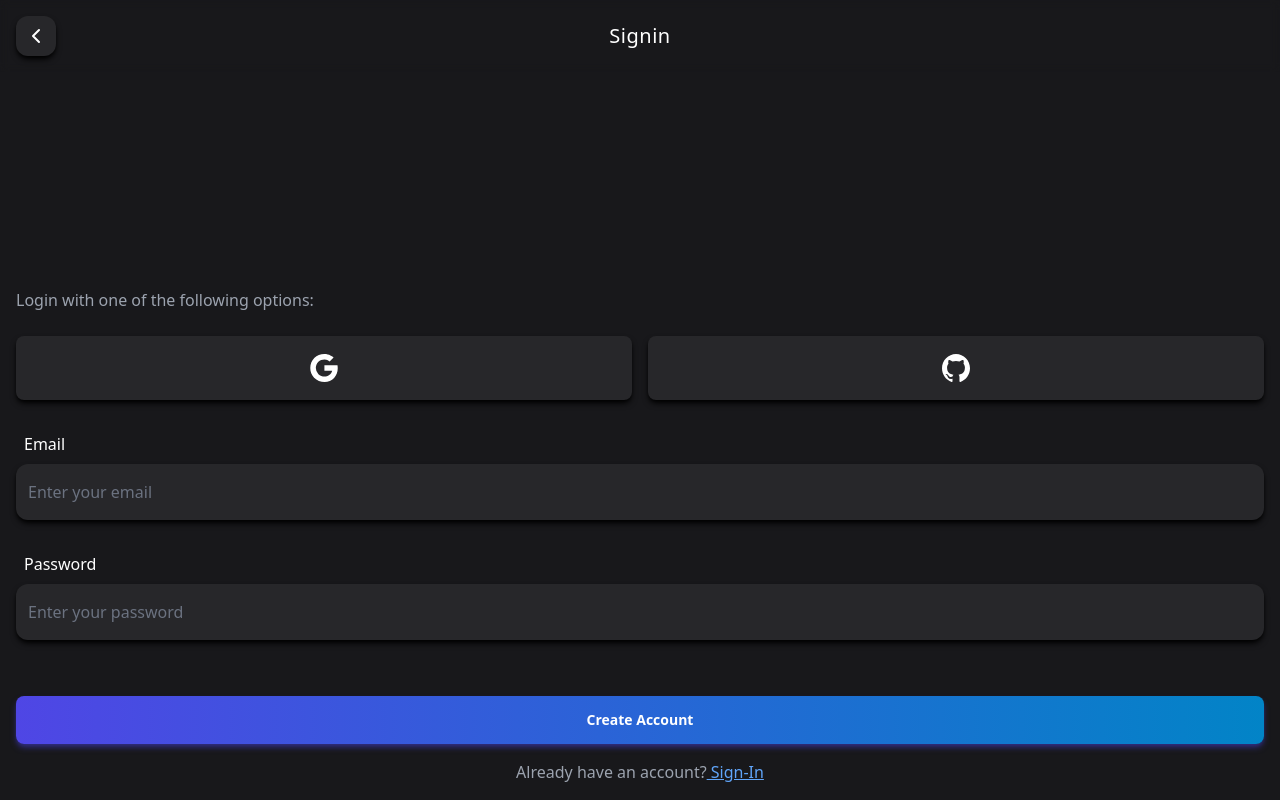
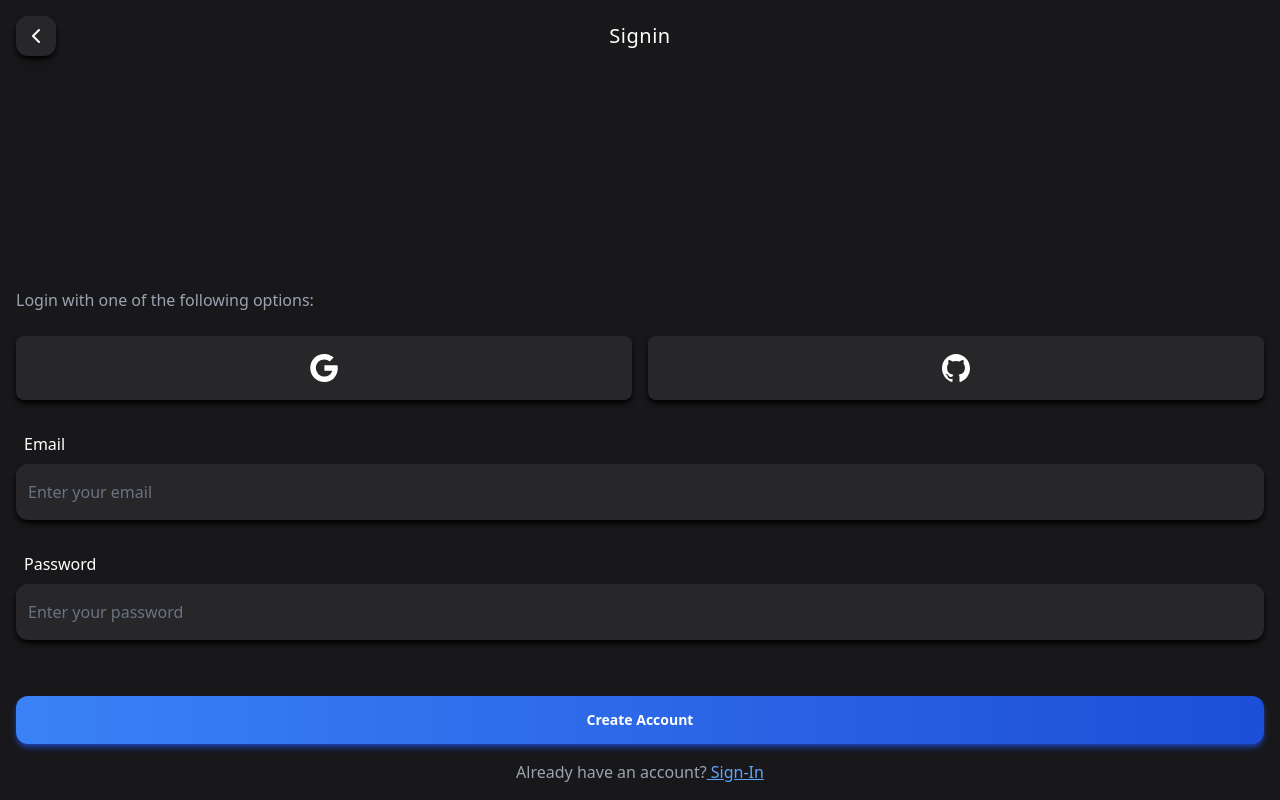
Before and after one commit to ImRayy/ExpenseManager, a Next.js app: page /signin in a window 1280 px wide. Built offline with nearby package versions, Linux system fonts and the light colour scheme.

Commit message:
Updated Emailpass and Homepage

```diff
--- a/components/auth/EmailPass.tsx
+++ b/components/auth/EmailPass.tsx
@@ -1,4 +1,4 @@
-import Button from "../ui/Button";
+import StickyButton from "../ui/StickyButton";
 import Input from "../ui/Input";
 import React from "react";
 
@@ -24,19 +24,16 @@ const EmailPass = () => {
           className="w-full rounded-xl border-none bg-zinc-800 py-4 shadow-md shadow-black"
         />
       ))}
-      <div className="fixed bottom-0 left-0 w-full p-4 ">
-        <Button
-          variant="gradient_blue"
-          rounded="lg"
-          className="w-full shadow-md shadow-indigo-900"
-        >
-          Create Account
-        </Button>
-        <div className="mt-4 text-center font-medium text-gray-400">
-          Already have an account?
-          <span className="text-blue-400 underline"> Sign-In</span>
-        </div>
-      </div>
+      <StickyButton
+        label="Create Account"
+        onClick={() => alert("placeholder for now")}
+        bottomContent={
+          <div className="mt-4 text-center font-medium text-gray-400">
+            Already have an account?
+            <span className="text-blue-400 underline"> Sign-In</span>
+          </div>
+        }
+      />
     </div>
   );
 };
--- a/pages/index.tsx
+++ b/pages/index.tsx
@@ -1,28 +1,24 @@
-import Button from "@/components/ui/Button";
+import StickyButton from "@/components/ui/StickyButton";
 import { useRouter } from "next/router";
 import React from "react";
 
 const Home = () => {
   const router = useRouter();
   return (
-    <div className="flex min-h-screen flex-col bg-black p-4">
+    <div className="flex min-h-screen flex-col bg-zinc-900 p-4">
       <div className="mb-5 bg-abstruct bg-clip-text object-cover object-center font-extrabold text-transparent">
         <span className="text-[4rem] ">Expense</span>
         <span className="block text-[2rem]">Manager</span>
       </div>
-      <p className="mb-10 text-lg font-medium text-white">
+      <p className="text-lg font-medium text-white">
         Why put unnecessary strain on your brain when you have the internet and
         a smartphone? With just a few minutes of setup, you can start tracking
         your expenses easily!
       </p>
-      <div>
-        <Button
-          className="bg-gradient-to-r from-blue-500 to-blue-700 px-6 shadow-md shadow-blue-800 "
-          onClick={() => router.push("/signin")}
-        >
-          Let&apos;s get started!
-        </Button>
-      </div>
+      <StickyButton
+        onClick={() => router.push("/signin")}
+        label="Try out now!"
+      />
     </div>
   );
 };
```
